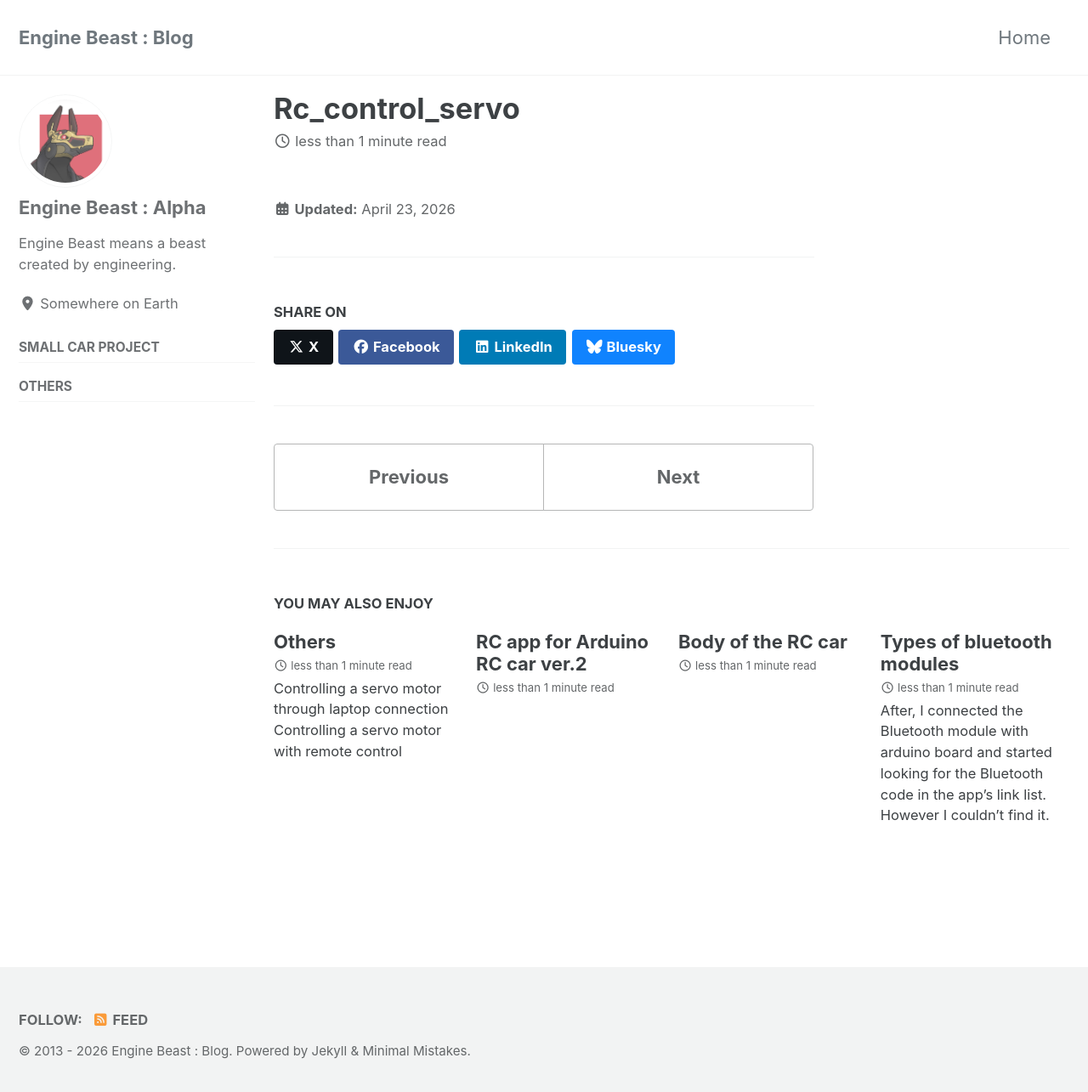
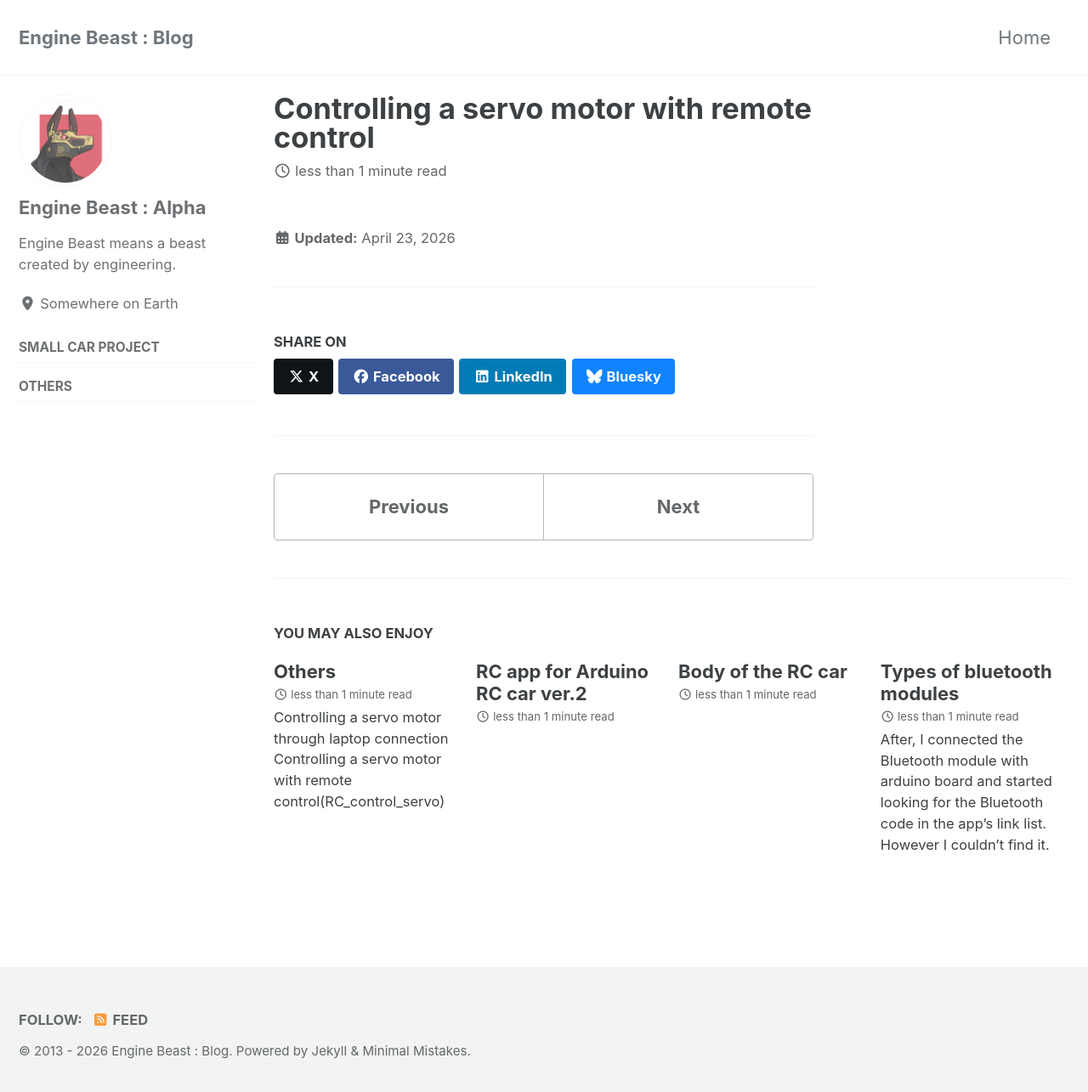
Before and after one commit to enginebeast/enginebeast.github.io, a Jekyll site: the page built from _posts/2026-04-23-RC_control_servo.md, in a window 1280 px wide and 1293 px high. Shown: the top 1285 px of the window at 85% size. Built offline with Jekyll 4.4.1, drawn with Linux system fonts in a browser that asks for light colours; cached includes are drawn as plain includes.

Commit message:
Edit post title

```diff
--- a/_posts/2026-04-23-RC_control_servo.md
+++ b/_posts/2026-04-23-RC_control_servo.md
@@ -0,0 +1,6 @@
+---
+title: "Controlling a servo motor with remote control"
+categories:
+  - smallcar
+comments: true
+---
```
Also changed, not shown: _posts/2026-04-23-others.md (+1 -1 lines).
